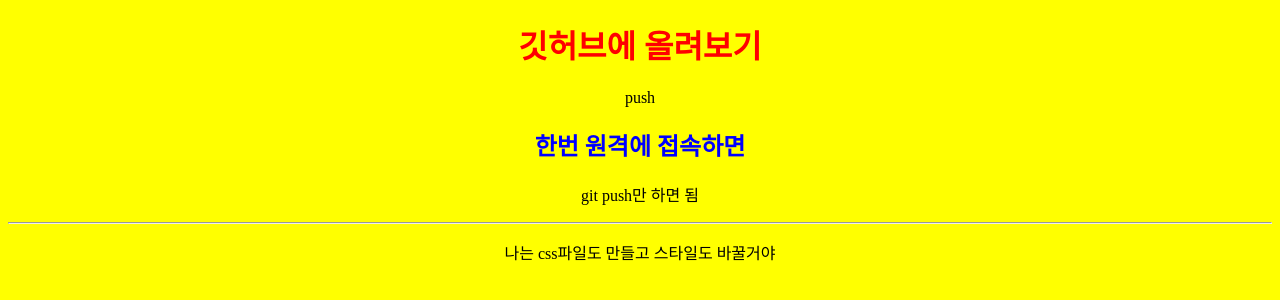
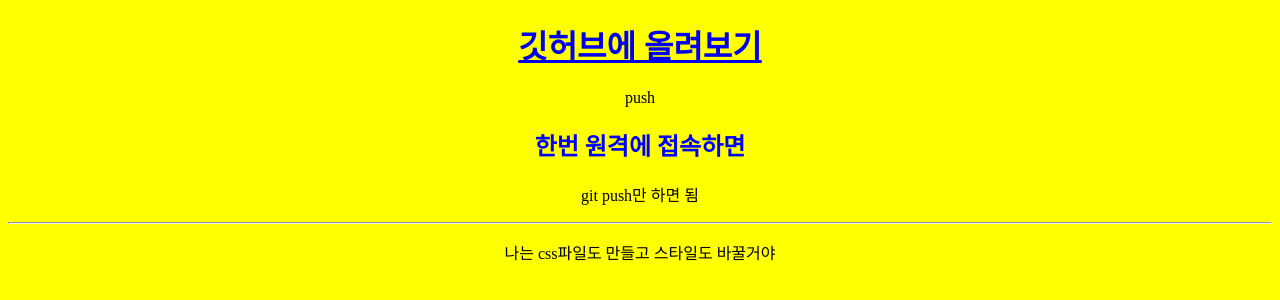
Before and after one commit to leejungsun-study/1118-2, a plain HTML site: page index.html in a window 1280 px wide. Drawn offline with Linux system fonts and the light colour scheme.

Commit message:
sub.html을 다른 브렌치에서 만들어보기

```diff
--- a/index.html
+++ b/index.html
@@ -7,7 +7,7 @@
 <link rel="stylesheet" href="index.css">
 </head>
 <body>
-  <h1>깃허브에 올려보기</h1>
+  <h1><a href="sub.html">깃허브에 올려보기</a></h1>
   <p>push</p>
   <h2>한번  원격에 접속하면 </h2>
   <p>git push만 하면 됨</p>
```
